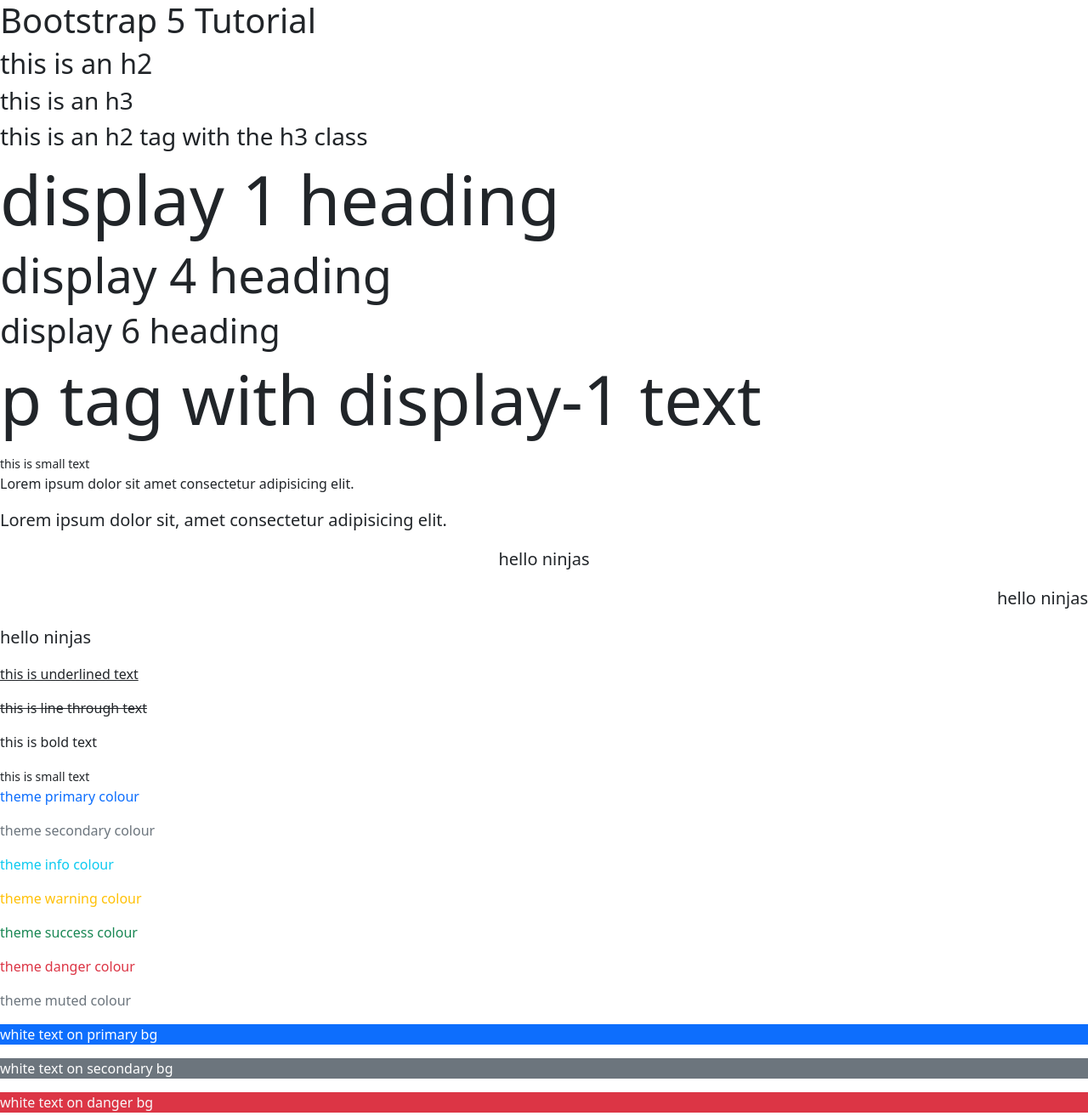
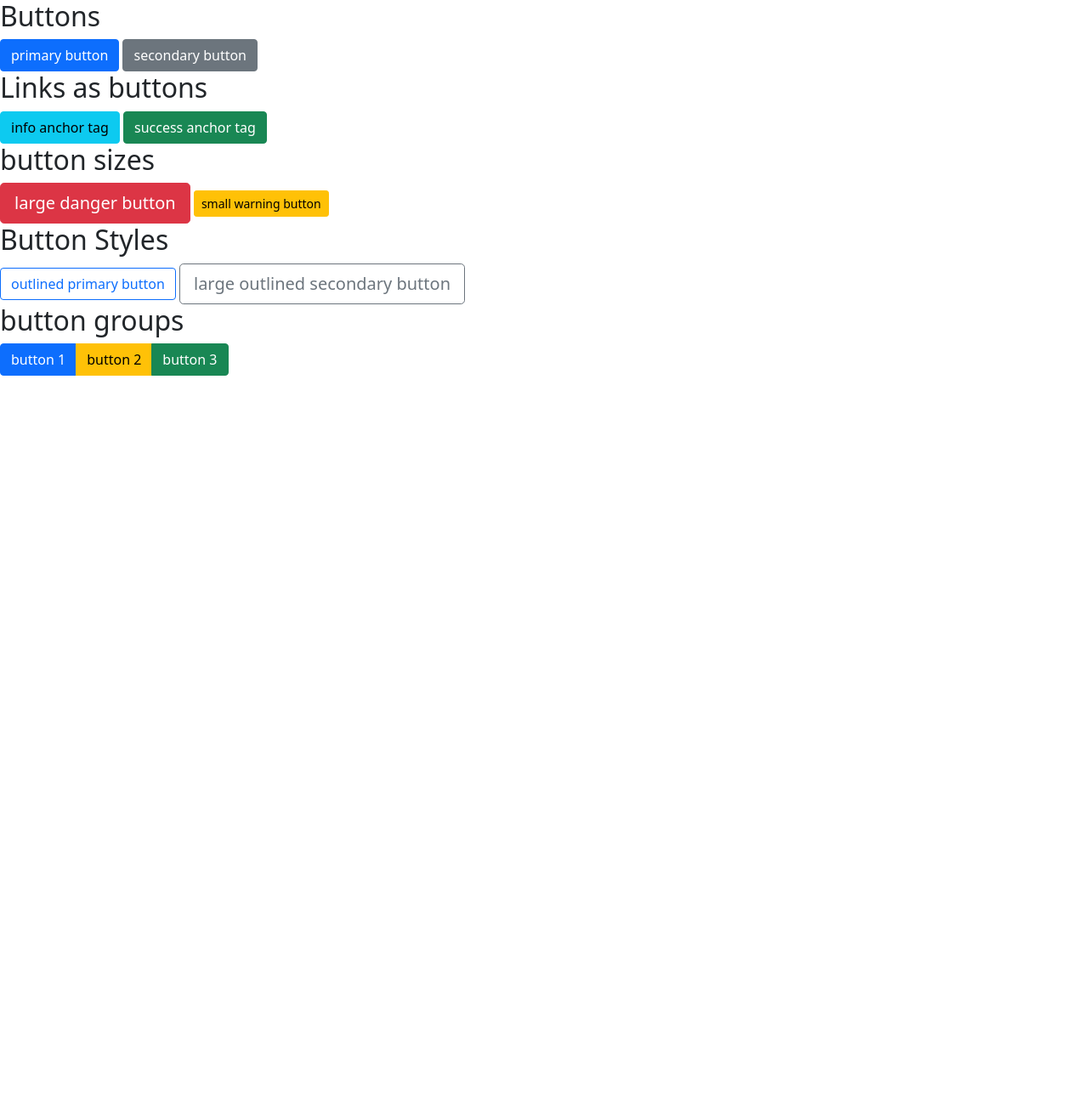
Before and after one commit to Bateeters/M02TutorialTeeters, a plain HTML site: page index.html in a window 1280 px wide. Shown: the whole page at 85% size. After the commit the page ends 800 px from the top, so only its background shows below. Drawn offline with nearby package versions, Linux system fonts and the light colour scheme.

Commit message:
Tutorial #4

```diff
--- a/index.html
+++ b/index.html
@@ -8,40 +8,28 @@
     <link href="https://cdn.jsdelivr.net/npm/bootstrap@5.0.2/dist/css/bootstrap.min.css" rel="stylesheet" integrity="sha384-EVSTQN3/azprG1Anm3QDgpJLIm9Nao0Yz1ztcQTwFspd3yD65VohhpuuCOmLASjC" crossorigin="anonymous">
   </head>
   <body>
-    <h1>Bootstrap 5 Tutorial</h1>
-    <h2>this is an h2</h2>
-    <h3>this is an h3</h3>
-    <h2 class="h3">this is an h2 tag with the h3 class</h2>
+    <h2>Buttons</h2>
+    <button class="btn btn-primary">primary button</button>
+    <button class="btn btn-secondary">secondary button</button>
 
-    <h1 class="display-1">display 1 heading</h1>
-    <h1 class="display-4">display 4 heading</h1>
-    <h1 class="display-6">display 6 heading</h1>
-    <p class="display-1">p tag with display-1 text</p>
+    <h2>Links as buttons</h2>
+    <a href="#" class="btn btn-info">info anchor tag</a>
+    <a href="#" class="btn btn-success">success anchor tag</a>
 
-    <small>this is small text</small>
-    <p>Lorem ipsum dolor sit amet consectetur adipisicing elit.</p>
-    <p class="lead">Lorem ipsum dolor sit, amet consectetur adipisicing elit.</p>
-    <p class="lead text-center">hello ninjas</p>
-    <p class="lead text-end">hello ninjas</p>
-    <p class="lead text-start">hello ninjas</p>
+    <h2>button sizes</h2>
+    <button class="btn btn-lg btn-danger">large danger button</button>
+    <button class="btn btn-sm btn-warning">small warning button</button>
 
-    <p class="text-decoration-underline">this is underlined text</p>
-    <p class="text-decoration-line-through">this is line through text</p>
-    <p class="tfw-bold">this is bold text</p>
-    <small>this is small text</small>
+    <h2>Button Styles</h2>
+    <button class="btn btn-outline-primary">outlined primary button</button>
+    <button class="btn btn-outline-secondary btn-lg">large outlined secondary button</button>
 
-    <p class="text-primary">theme primary colour</p>
-    <p class="text-secondary">theme secondary colour</p>
-    <p class="text-info">theme info colour</p>
-    <p class="text-warning">theme warning colour</p>
-    <p class="text-success">theme success colour</p>
-    <p class="text-danger">theme danger colour</p>
-    <p class="text-muted">theme muted colour</p>
-
-    <p class="text-white bg-primary">white text on primary bg</p>
-    <p class="text-white bg-secondary">white text on secondary bg</p>
-    <p class="text-light bg-danger">white text on danger bg</p>
-
+    <h2>button groups</h2>
+    <div class="btn-group">
+      <a href="#" class="btn btn-primary">button 1</a>
+      <a href="#" class="btn btn-warning">button 2</a>
+      <a href="#" class="btn btn-success">button 3</a>
+    </div>
 
     <script src="https://cdnjs.cloudflare.com/ajax/libs/emmet/2.3.4/emmet.cjs.js"></script>
     <script src="script.js"></script>
```
